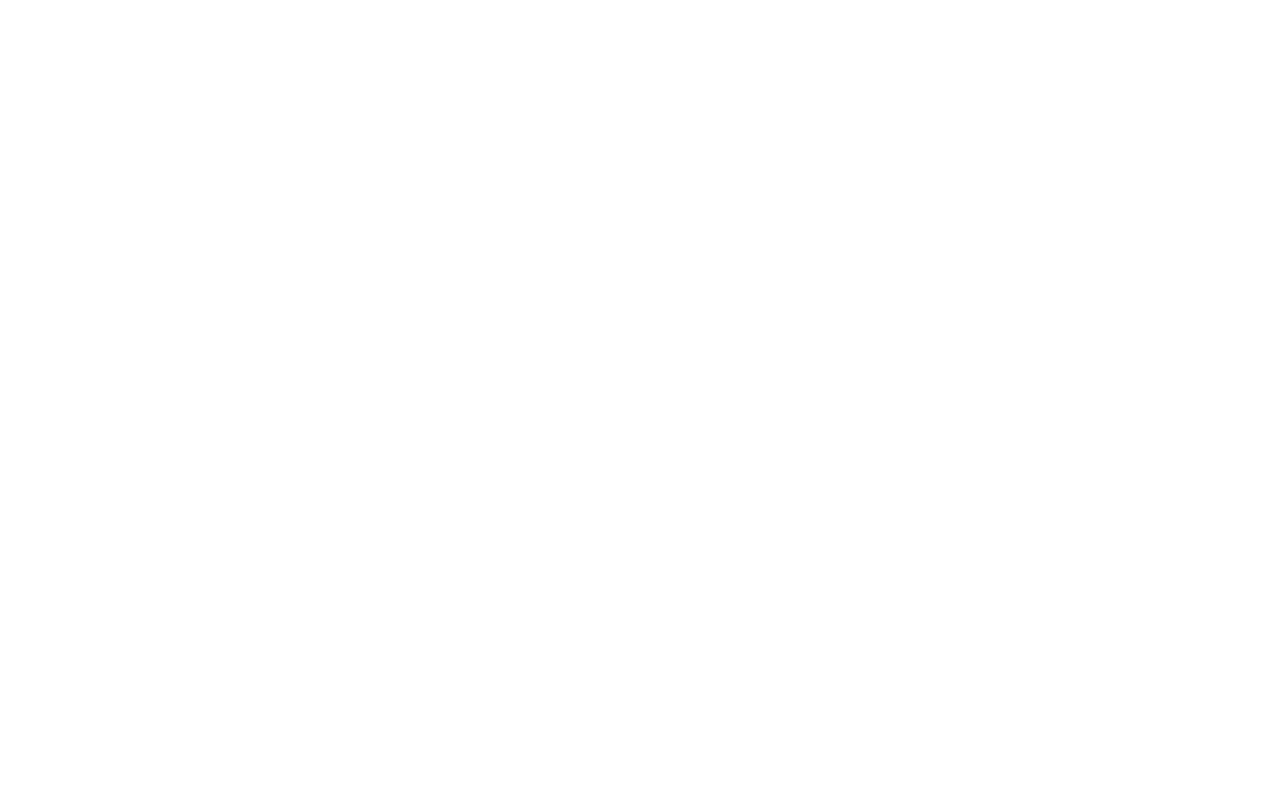
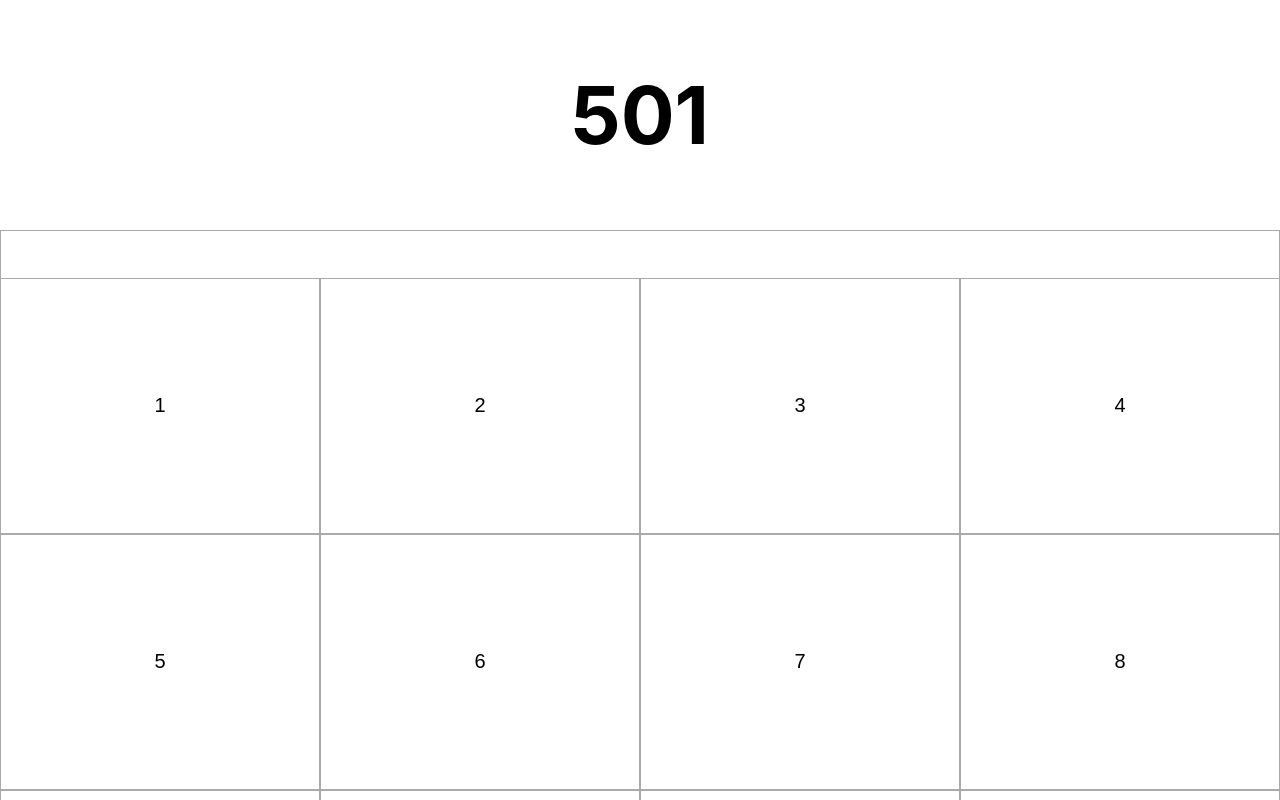
Before and after one commit to onishiweb/darts-pwa, a Next.js app: page / in a window 1280 px wide. Shown: the top 800 px of the page. Built offline with nearby package versions, Linux system fonts and the light colour scheme.

Commit message:
Add initial components for dart scoring

```diff
--- /dev/null
+++ b/components/KeyPad.tsx
@@ -0,0 +1,57 @@
+import { useEffect, useState } from 'react'
+import styles from '../styles/KeyPad.module.scss'
+const keys = Array.from(new Array(20).fill(null))
+
+interface IKeyPadProps {
+    setDartScore: (score: number) => void
+    disabled: boolean
+}
+
+const KeyPad = ({ setDartScore, disabled } : IKeyPadProps) => {
+    const [modifier, setModifier] = useState<number>(1)
+    const [prefix, setPrefix] = useState('')
+
+    const updateModifier = (newModifier: number) => {
+        if (newModifier === modifier) {
+            setModifier(1)
+        } else {
+            setModifier(newModifier)
+        }
+    }
+
+    useEffect(() => {
+        switch (modifier) {
+            case 1:
+                setPrefix('')
+                break
+            case 2:
+                setPrefix('D')
+                break
+            case 3:
+                setPrefix('T')
+                break
+        }
+    }, [modifier])
+
+    const submitScore = (number:number) => {
+        setDartScore(modifier*number)
+        setModifier(1)
+    }
+
+    return (
+        <div className={styles.keypad}>
+            {keys.map((k, idx) => (
+                <button className={styles.key} disabled={disabled} onClick={() => submitScore(idx + 1)}>
+                    <span>{prefix}</span>
+                    <span>{idx + 1}</span>
+                </button>
+            ))}
+            <button className={styles.key} disabled={disabled} onClick={() => submitScore(25)}>{prefix ? '50' : '25'}</button>
+            <button className={styles.key} disabled={disabled} onClick={() => submitScore(0)}>Miss</button>
+            <button className={styles.key} disabled={disabled} onClick={() => updateModifier(2)}>Double</button>
+            <button className={styles.key} disabled={disabled} onClick={() => updateModifier(3)}>Treble</button>
+        </div>
+    )
+}
+
+export default KeyPad
--- /dev/null
+++ b/components/RemainingScore.tsx
@@ -0,0 +1,11 @@
+import styles from '../styles/RemainingScore.module.scss'
+
+const RemainingScore = () => {
+    return (
+        <div className={styles.score}>
+            <h2>501</h2>
+        </div>
+    )
+}
+
+export default RemainingScore
--- /dev/null
+++ b/components/RoundScore.tsx
@@ -0,0 +1,15 @@
+import styles from '../styles/RoundScore.module.scss'
+
+interface IRoundScoreProps {
+    score?: number
+}
+
+const RoundScore = ({ score } : IRoundScoreProps) => {
+    return (
+        <div className={styles.roundScore}>
+            <input className={styles.roundInput} type="number" value={score} />
+        </div>
+    )
+}
+
+export default RoundScore
--- a/pages/index.tsx
+++ b/pages/index.tsx
@@ -1,10 +1,37 @@
+import { useEffect, useState } from 'react'
+import KeyPad from '../components/KeyPad'
+import RemainingScore from '../components/RemainingScore'
+import RoundScore from '../components/RoundScore'
 import styles from '../styles/Home.module.scss'
 
 export default function Home() {
+  const [roundScore, setRoundScore] = useState<number | undefined>(undefined)
+  const [dartCount, setDartCount] = useState<number>(0)
+  const [keyPadDisabled, setKeyPadDisabled] = useState<boolean>(false)
+
+  const setDartScore = (score: number) => {
+    if (!roundScore) {
+      setRoundScore(score)
+    } else {
+      setRoundScore(roundScore + score)
+    }
+
+    setDartCount(dartCount + 1)
+  }
+
+  useEffect(() => {
+    if (dartCount === 3) {
+      setKeyPadDisabled(true)
+      setDartCount(0)
+    }
+  }, [dartCount])
+
   return (
     <div className={styles.container}>
       <main className={styles.main}>
-
+        <RemainingScore />
+        <RoundScore score={roundScore && roundScore} />
+        <KeyPad setDartScore={setDartScore} disabled={keyPadDisabled} />
       </main>
     </div>
   )
--- a/styles/Home.module.scss
+++ b/styles/Home.module.scss
@@ -1,17 +1,15 @@
 .container {
   min-height: 100vh;
-  padding: 0 0.5rem;
   display: flex;
   flex-direction: column;
-  justify-content: center;
+  justify-content: flex-end;
   align-items: center;
 }
 
 .main {
-  padding: 5rem 0;
   flex: 1;
   display: flex;
   flex-direction: column;
-  justify-content: center;
+  justify-content: flex-end;
   align-items: center;
 }
--- /dev/null
+++ b/styles/KeyPad.module.scss
@@ -0,0 +1,14 @@
+.keypad {
+    display: flex;
+    flex-wrap: wrap;
+    justify-content: center;
+}
+
+.key {
+    width: calc(25vw);
+    height: calc(20vw);
+    background: transparent;
+    border-radius: 0;
+    border: 1px solid #aaa;
+    font-size: 20px;
+}
--- /dev/null
+++ b/styles/RemainingScore.module.scss
@@ -0,0 +1,8 @@
+.score {
+    display: flex;
+    text-align: center;
+
+    h2 {
+        font-size: 10vh;
+    }
+}
--- /dev/null
+++ b/styles/RoundScore.module.scss
@@ -0,0 +1,15 @@
+.roundScore {
+    width: 100%;
+}
+
+.roundInput {
+    width: 100%;
+    height: 3rem;
+    padding: 0.25rem;
+    font-size: 2rem;
+    line-height: 3rem;
+    text-align: center;
+    border: 1px solid #aaa;
+    border-bottom: 0;
+    border-radius: 0;
+}
```
